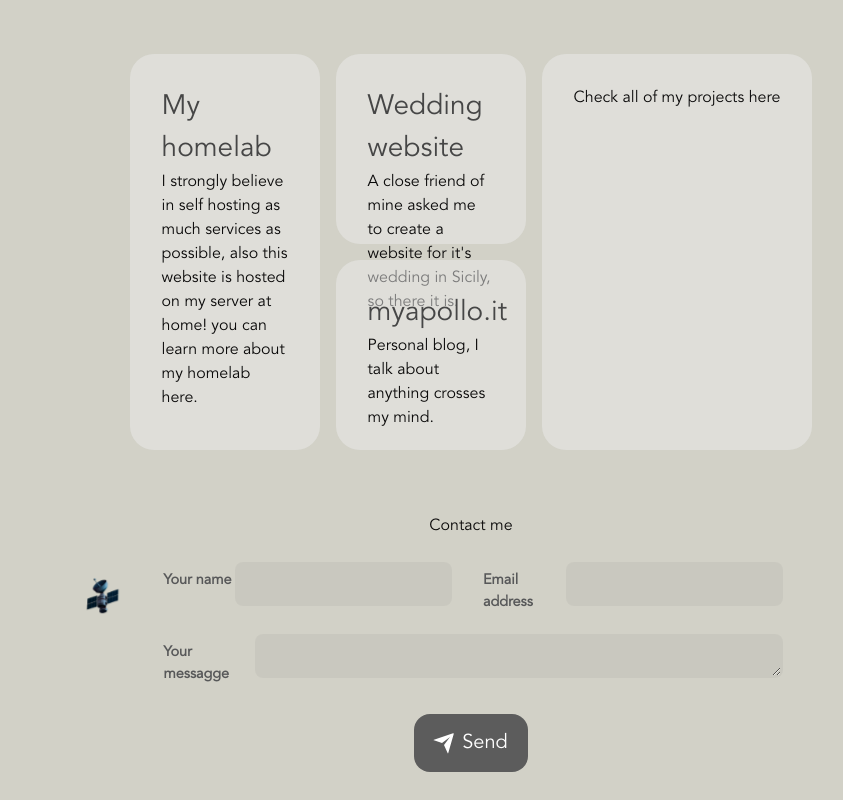
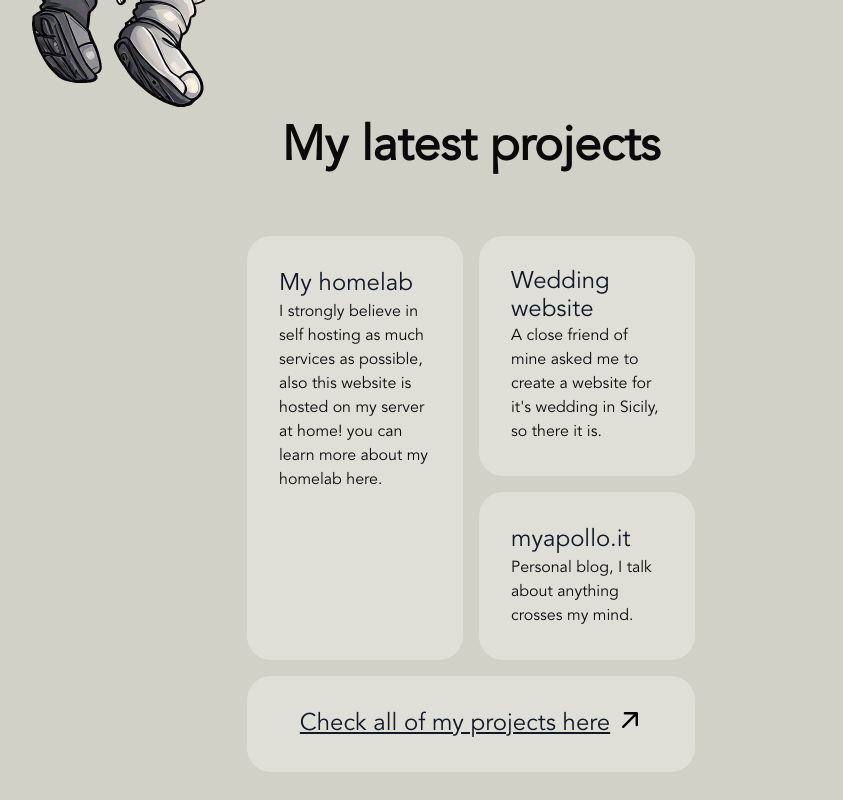
Before and after one commit to Bodyes26/maurizioactis, a SvelteKit app: page / in a window 1280 px wide. Shown: the part 980-1780 px from the top of the page, without its empty margins (169-1012 px from the left). Built offline with nearby package versions, Linux system fonts and the light colour scheme.

Commit message:
Created +error.svelte for error pages updated homepage to remove some styling in favor of tailwind resolved conflicts with classes names and daisyUI classes added bold and black Avenir font-face to app.html

```diff
--- a/src/app.html
+++ b/src/app.html
@@ -20,6 +20,17 @@
 @font-face {
   font-family: "Avenir";
   src: url("/fonts/avenir.otf");
+  font-weight: normal;
+}
+@font-face {
+  font-family: "AvenirBold";
+  src: url("/fonts/avenir-bold.otf");
+  font-weight: normal;
+}
+@font-face {
+  font-family: "AvenirBlack";
+  src: url("/fonts/avenir-black.otf");
+  font-weight: normal;
 }
 	body {
         color: #0B0A0A;
--- /dev/null
+++ b/src/routes/+error.svelte
@@ -0,0 +1,20 @@
+<script>
+    import { page } from "$app/stores";
+</script>
+
+<div class="w-screen h-screen flex items-center justify-center flex-col gap-12">
+    <h1 class="text-9xl bold">{$page.status}</h1>
+    <h1 class="text-4xl text-center mt-4">
+        {#if $page.status === 404}
+            Page {$page.error.message}
+        {/if}
+    </h1>
+
+    <a href="/" class="text-2xl text-center mt-4 link">Go back to home</a>
+</div>
+
+<style>
+    .bold {
+        font-family: "AvenirBold", sans-serif;
+    }
+</style>
--- a/src/routes/+page.svelte
+++ b/src/routes/+page.svelte
@@ -17,41 +17,75 @@
             people use.
         </p>
     </div>
-    <h2 class="titleProjects">My projects</h2>
+
+    <h2 class=" mt-32 text-center mb-16 text-5xl font-bold">
+        My latest projects
+    </h2>
     <div class="projects">
         <div id="satellite1" />
         <div id="satellite2" />
-        <div class="card div1">
-            <div class="simpleTitle">My homelab</div>
-            <p>
-                I strongly believe in self hosting as much services as possible,
-                also this website is hosted on my server at home! you can learn
-                more about my homelab <a
-                    href="https://myapollo.it/my-selfhosted-stuff/">here</a
-                >.
-            </p>
-        </div>
-        <div style="display: flex; flex-direction:column; gap:1rem;">
-            <div class="card div2">
-                <a href="https://cn-scwedding.website" class="simpleTitle"
-                    >Wedding website</a
+        <div class="grid grid-cols-1 md:grid-cols-2 gap-4 max-w-md">
+            <div
+                class="text-base rounded-3xl p-8 relative bg-white bg-opacity-30 row-span-2"
+            >
+                <div class="text-2xl text-gray-900">My homelab</div>
+                <p>
+                    I strongly believe in self hosting as much services as
+                    possible, also this website is hosted on my server at home!
+                    you can learn more about my homelab <a
+                        href="https://myapollo.it/my-selfhosted-stuff/">here</a
+                    >.
+                </p>
+            </div>
+            <div
+                class="text-base rounded-3xl p-8 relative bg-white bg-opacity-30"
+            >
+                <a
+                    href="https://cn-scwedding.website"
+                    class="no-underline text-2xl text-gray-900 leading-7"
                 >
+                    Wedding website
+                </a>
                 <p>
                     A close friend of mine asked me to create a website for it's
                     wedding in Sicily, so there it is.
                 </p>
             </div>
-            <div class="card div3">
-                <a href="https://myapollo.it" class="simpleTitle">myapollo.it</a
+            <div
+                class="text-base rounded-3xl p-8 relative bg-white bg-opacity-30"
+            >
+                <a
+                    href="https://myapollo.it"
+                    class="no-underline text-2xl text-gray-900">myapollo.it</a
                 >
                 <p>Personal blog, I talk about anything crosses my mind.</p>
             </div>
+            <a
+                class="link text-2xl text-gray-900 rounded-3xl p-8 relative bg-white bg-opacity-30 col-span-2 text-center flex justify-center gap-2"
+                href="/projects"
+            >
+                <span>Check all of my projects here</span>
+                <svg
+                    width="24px"
+                    height="24px"
+                    viewBox="0 0 20 20"
+                    xmlns="http://www.w3.org/2000/svg"
+                    fill="none"
+                >
+                    <path
+                        stroke="#000000"
+                        stroke-linecap="round"
+                        stroke-linejoin="round"
+                        stroke-width="2"
+                        d="M4.343 15.657L15.657 4.343m0 0v9.9m0-9.9h-9.9"
+                    />
+                </svg>
+            </a>
         </div>
-        <a class="card" href="/projects">Check all of my projects here</a>
     </div>
 
     <div class="contact">
-        <h1>Contact me</h1>
+        <h1 class="text-3xl text-center font-semibold">Contact me</h1>
         <form
             action="https://formsubmit.co/5f02f38c408f6b38a132b44e9174296f"
             method="POST"
@@ -67,29 +101,37 @@
                 name="_next"
                 value="https://maurizioactis.it/thanks.html"
             />
-            <div style="display: flex; gap:1rem">
-                <div class="input-group">
-                    <!-- svelte-ignore a11y-label-has-associated-control -->
-                    <label class="label">Your name</label>
-                    <input name="name" id="name" class="input" type="name" />
+            <div class="flex gap-4">
+                <div class="groupInput">
+                    <label class="testoInput" for="name">Your name</label>
+                    <input
+                        name="name"
+                        id="name"
+                        class="campoInput"
+                        type="name"
+                    />
                     <div />
                 </div>
-                <div class="input-group">
-                    <!-- svelte-ignore a11y-label-has-associated-control -->
-                    <label class="label">Email address</label>
-                    <input name="Email" id="Email" class="input" type="email" />
+                <div class="groupInput">
+                    <label class="testoInput" for="Email">Email address</label>
+                    <input
+                        name="Email"
+                        id="Email"
+                        class="campoInput"
+                        type="email"
+                    />
                     <div />
                 </div>
             </div>
-            <div class="input-group">
-                <!-- svelte-ignore a11y-label-has-associated-control -->
-                <label class="label">Your messagge</label>
+            <div class="groupInput">
+                <label class="testoInput" for="messsage">Your messagge</label>
                 <textarea
                     name="message"
+                    id="message"
                     required
-                    class="input"
+                    class="campoInput"
                     rows="3"
-                    style="width: calc(100% - 2.22rem);"
+                    style="width: 100%;"
                 />
                 <div />
             </div>
@@ -115,7 +157,7 @@
         </form>
     </div>
     <div class="footer">
-        <p>Made and hosted with ❤️ in 🇮🇹</p>
+        <p>Made with ❤️ in 🇮🇹</p>
         <p>Maurizio Actis ©️ 2023</p>
     </div>
 
@@ -187,7 +229,7 @@
         margin-top: 4rem;
     }
 
-    .input {
+    .campoInput {
         height: 44px;
         background-color: #05060f0a;
         border-radius: 0.5rem;
@@ -199,7 +241,7 @@
             background 0.2s cubic-bezier(0.25, 0.01, 0.25, 1) 0s;
     }
 
-    .label {
+    .testoInput {
         display: block;
         margin-bottom: 0.3rem;
         font-size: 0.9rem;
@@ -208,19 +250,19 @@
         transition: color 0.3s cubic-bezier(0.25, 0.01, 0.25, 1) 0s;
     }
 
-    .input:hover,
-    .input:focus,
-    .input-group:hover .input {
+    .campoInput:hover,
+    .campoInput:focus,
+    .groupInput:hover .campoInput {
         outline: none;
         border-color: #05060f;
     }
 
-    .input-group:hover .label,
-    .input:focus {
+    .groupInput:hover .testoInput,
+    .campoInput:focus {
         color: #05060fc2;
     }
 
-    .input-group {
+    .groupInput {
         margin-top: 0.5rem;
     }
 
@@ -329,7 +371,8 @@
 
     .title {
         text-align: center;
-        font-size: clamp(1rem, 9dvw, 5rem);
+        font-size: clamp(1rem, 10dvw, 8rem);
+        font-weight: 600;
         margin-top: 30dvh;
         position: relative;
         max-height: 40dvh;
@@ -364,39 +407,4 @@
         gap: 1rem;
         flex-wrap: wrap;
     }
-
-    .titleProjects {
-        margin-top: 8rem;
-        text-align: center;
-        margin-bottom: 4rem;
-        font-size: 44px;
-        font-weight: 600;
-    }
-
-    .div1 {
-        width: 11.875rem;
-    }
-    .div2 {
-        width: 11.875rem;
-        height: 11.875rem;
-    }
-    .div3 {
-        width: 11.875rem;
-        height: 11.875rem;
-    }
-
-    .card {
-        font-size: 16px;
-        border-radius: 24px;
-        padding: 2rem;
-        background: rgba(236, 236, 236, 0.5);
-        position: relative;
-    }
-
-    .simpleTitle {
-        color: #464646;
-        text-decoration: none;
-        font-weight: 500;
-        font-size: 28px;
-    }
 </style>
```
